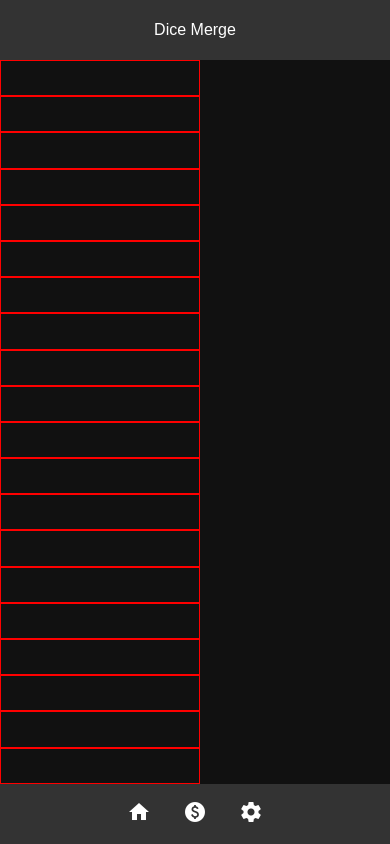
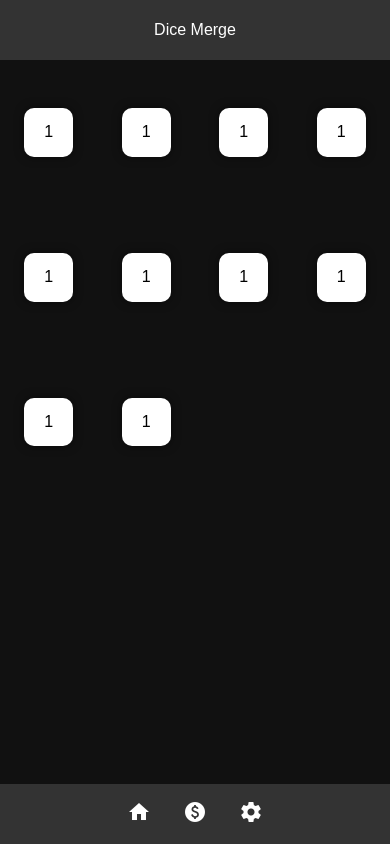
Before and after one commit to MyXoToD/dicemerge, a website with bundled scripts: page index.html in a window 390 px wide. Built offline with nearby package versions, Linux system fonts and the light colour scheme.

Commit message:
Added dice and made them draggable

```diff
--- a/assets/javascripts/modules/config.js
+++ b/assets/javascripts/modules/config.js
@@ -1,5 +1,8 @@
 export const Config = {
     merge: {
         slots: 20
+    },
+    dice: {
+        spawnTime: 500
     }
 }
--- a/assets/javascripts/modules/dice.js
+++ b/assets/javascripts/modules/dice.js
@@ -1,5 +1,51 @@
 export class Dice {
-    constructor() {
-        console.log('Dice');
+    constructor(id) {
+        this.id = id
+        this.element = this.createDice();
+        this.dragging = false;
+
+        // Mouse Events
+        this.element.addEventListener('mousedown', this.dragStart.bind(this));
+        window.addEventListener('mousemove', this.dragMove.bind(this));
+        window.addEventListener('mouseup', this.dragEnd.bind(this));
+
+        // Touch Events
+        this.element.addEventListener('touchstart', this.dragStart.bind(this));
+        window.addEventListener('touchmove', this.dragMove.bind(this));
+        window.addEventListener('touchend', this.dragEnd.bind(this));
+    }
+
+    dragStart(e) {
+        console.log(e);
+        e = e.touches ? e.touches[0] : e;
+        this.dragging = true;
+        this.element.classList.add('dice--dragging');
+        this.element.style.setProperty('--x', e.clientX + 'px');
+        this.element.style.setProperty('--y', e.clientY + 'px');
+    }
+
+    dragEnd() {
+        this.dragging = false;
+        this.element.classList.remove('dice--dragging');
+    }
+
+    dragMove(e) {
+        e = e.touches ? e.touches[0] : e;
+        if (!this.dragging)
+            return;
+        this.element.style.setProperty('--x', e.clientX + 'px');
+        this.element.style.setProperty('--y', e.clientY + 'px');
+    }
+
+    createDice() {
+        let dice = document.createElement('div');
+        dice.classList.add('dice');
+        dice.innerHTML = this.id + 1;
+
+        return dice;
+    }
+
+    getHTML() {
+        return this.element.outerHTML;
     }
 }
--- a/assets/javascripts/modules/merge.js
+++ b/assets/javascripts/modules/merge.js
@@ -5,6 +5,8 @@ export class Merge {
     constructor() {
         this.mergables = document.querySelector('.mergables');
         this.slots = this.initSlots();
+
+        this.diceSpawnInterval = setInterval(this.spawnDice.bind(this), Config.dice.spawnTime);
     }
 
     initSlots() {
@@ -12,7 +14,11 @@ export class Merge {
 
         for (let i = 0; i < Config.merge.slots; i++) {
             let slot = this.createSlot(i);
-            slots.push(slot);
+            slots.push({
+                id: i,
+                html: slot,
+                dice: null
+            });
             this.mergables.append(slot);
         }
 
@@ -26,4 +32,18 @@ export class Merge {
 
         return slot;
     }
+
+    spawnDice() {
+        let slot = this.getFreeSlot();
+        if (!slot)
+            return;
+
+        let dice = new Dice(0);
+        this.slots[slot.id].dice = dice;
+        slot.html.append(dice.element);
+    }
+
+    getFreeSlot() {
+        return this.slots.find(slot => slot.dice == null);
+    }
 }
--- a/assets/stylesheets/scss/application.scss
+++ b/assets/stylesheets/scss/application.scss
@@ -7,6 +7,7 @@
 @import 'components/base';
 @import 'components/fonts';
 
+@import 'components/dice';
 @import 'components/mergables';
 @import 'components/navigation';
 @import 'components/screen';
--- /dev/null
+++ b/assets/stylesheets/scss/components/_dice.scss
@@ -0,0 +1,26 @@
+.dice {
+    display: grid;
+    place-items: center;
+    border-radius: 10px;
+    background-color: #fff;
+    width: 5vw;
+    aspect-ratio: 1/1;
+    color: #000;
+    box-shadow: 0 0 10px rgba(#000, .5);
+
+    @media screen and (max-width: 900px) {
+        width: 10vw;
+    }
+
+    @media screen and (max-width: 400px) {
+        width: 12.5vw;
+    }
+
+    &--dragging {
+        position: fixed;
+        top: var(--y);
+        left: var(--x);
+        transform: translate(-50%, -50%);
+        z-index: 100;
+    }
+}
--- a/assets/stylesheets/scss/components/_mergables.scss
+++ b/assets/stylesheets/scss/components/_mergables.scss
@@ -1,15 +1,21 @@
 .mergables {
-    display: flex;
-    // width: 100%;
+    width: 100%;
     height: 100%;
-    flex-direction: row;
-    justify-content: stretch;
-    flex-wrap: wrap;
+    display: grid;
+    grid-template-columns: repeat(10, 1fr);
+    grid-template-rows: repeat(2, 1fr);
+
+    @media screen and (max-width: 900px) {
+        grid-template-columns: repeat(5, 1fr);
+        grid-template-rows: repeat(4, 1fr);
+    }
+
+    @media screen and (max-width: 400px) {
+        grid-template-columns: repeat(4, 1fr);
+        grid-template-rows: repeat(5, 1fr);
+    }
 
     &__slot {
-        flex: 1 1 max(10vw, 200px);
-        min-width: max(10vw, 200px);
-        max-width: min(10vw, 200px);
-        border: 1px solid red;
+        place-self: center;
     }
 }
```
Also changed, not shown: assets/stylesheets/application.css.
